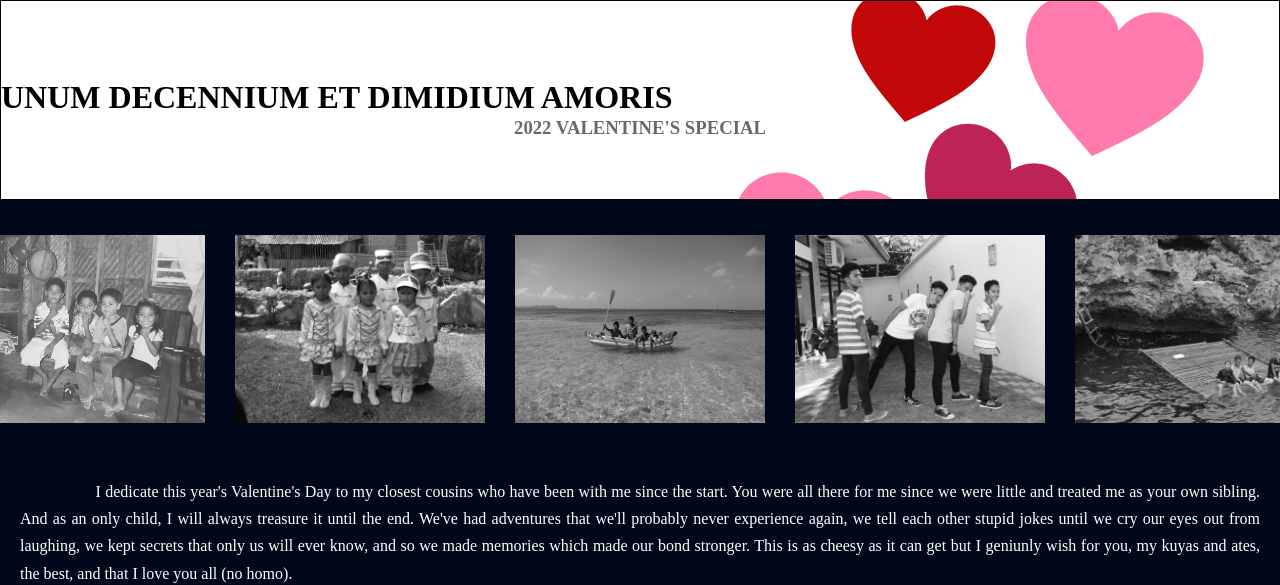
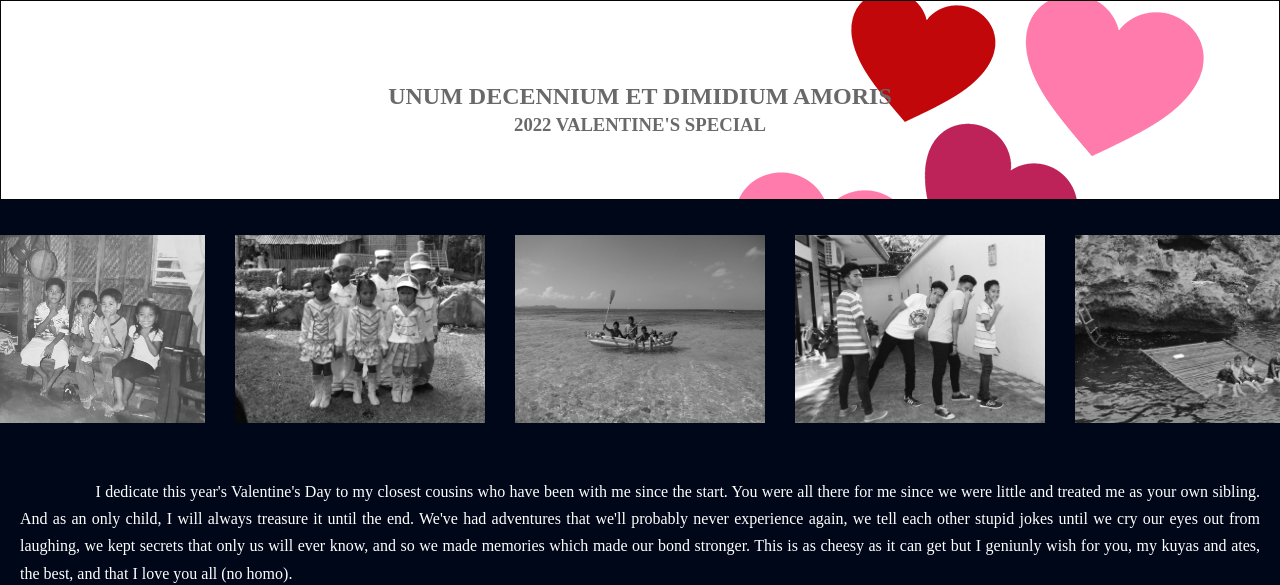
Before and after one commit to mariano-shem/valentines-web-gallery, a plain HTML site: page index.html in a window 1280 px wide. Shown: the top 585 px of the page. Drawn offline with Linux system fonts and the light colour scheme.

Commit message:
Update index.html

```diff
--- a/index.html
+++ b/index.html
@@ -11,7 +11,7 @@
 <main>
 	<body>
 		<div class="text">
-			<h1 style="padding-top: 75px;">UNUM DECENNIUM ET DIMIDIUM AMORIS</h1>
+			<h2 style="padding-top: 75px;">UNUM DECENNIUM ET DIMIDIUM AMORIS</h2>
 			<h3 style="line-height: 1;">2022 VALENTINE'S SPECIAL</h3>
 		</div>
 		<div class="gallery">
```
